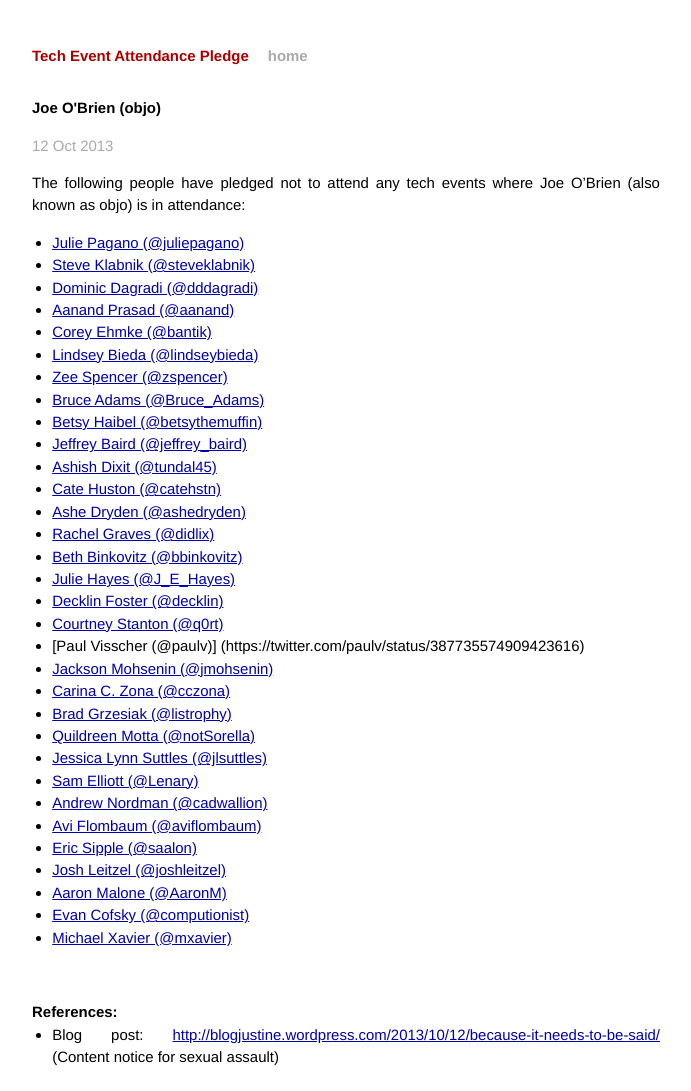
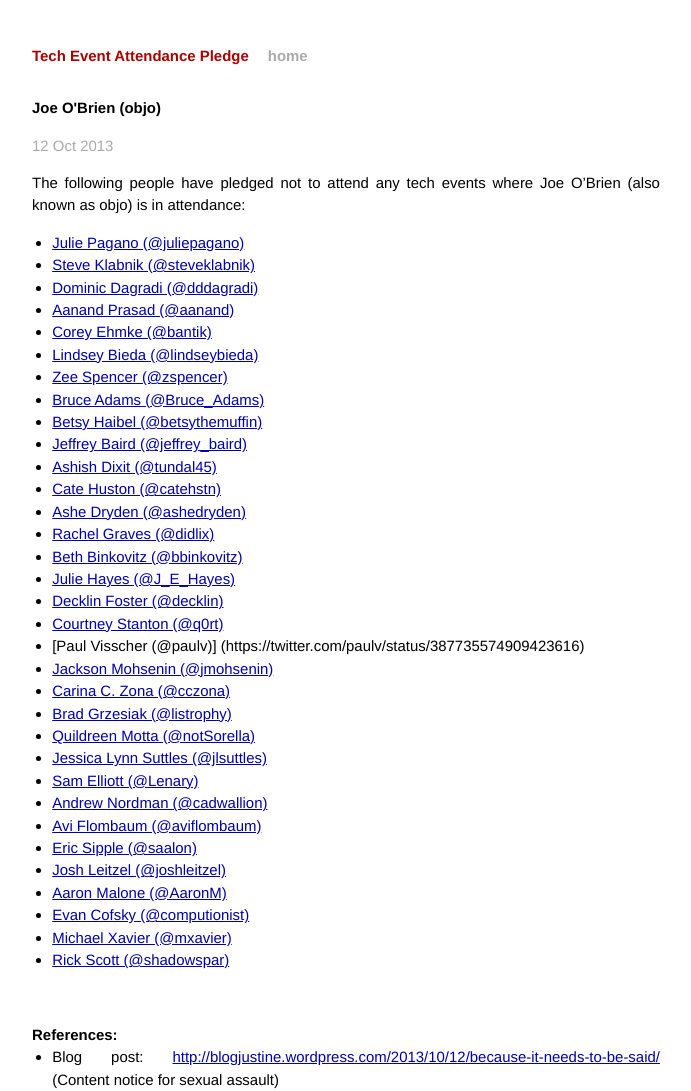
Before and after one commit to techtektek/tech-event-attendance-pledge.github.io, a Jekyll site: the page built from _posts/2013-10-12-objo.markdown, in a window 1280 px wide. Shown: the whole page, without its empty margins (294-985 px from the left). Built offline with Jekyll 4.4.1, drawn with Linux system fonts in a browser that asks for light colours; Markdown is read by kramdown in place of the engine named in the settings; before the commit the page ends 1069 px from its top, so only the background shows below that.

Commit message:
Add my name.
I can't in good conscience give money to any event that's willing
to admit someone with an unresolved history of sexual assault. =/

```diff
--- a/_posts/2013-10-12-objo.markdown
+++ b/_posts/2013-10-12-objo.markdown
@@ -40,6 +40,7 @@ O'Brien (also known as objo) is in attendance:
 * [Aaron Malone (@AaronM)](https://twitter.com/AaronM/status/389096089707507713)
 * [Evan Cofsky (@computionist)](https://twitter.com/computionist/status/389097032121454594)
 * [Michael Xavier (@mxavier)](https://twitter.com/mxavier/status/389099578043019264)
+* [Rick Scott (@shadowspar)](https://twitter.com/shadowspar/status/389116473987178496)
 
 <br/>
 
```
